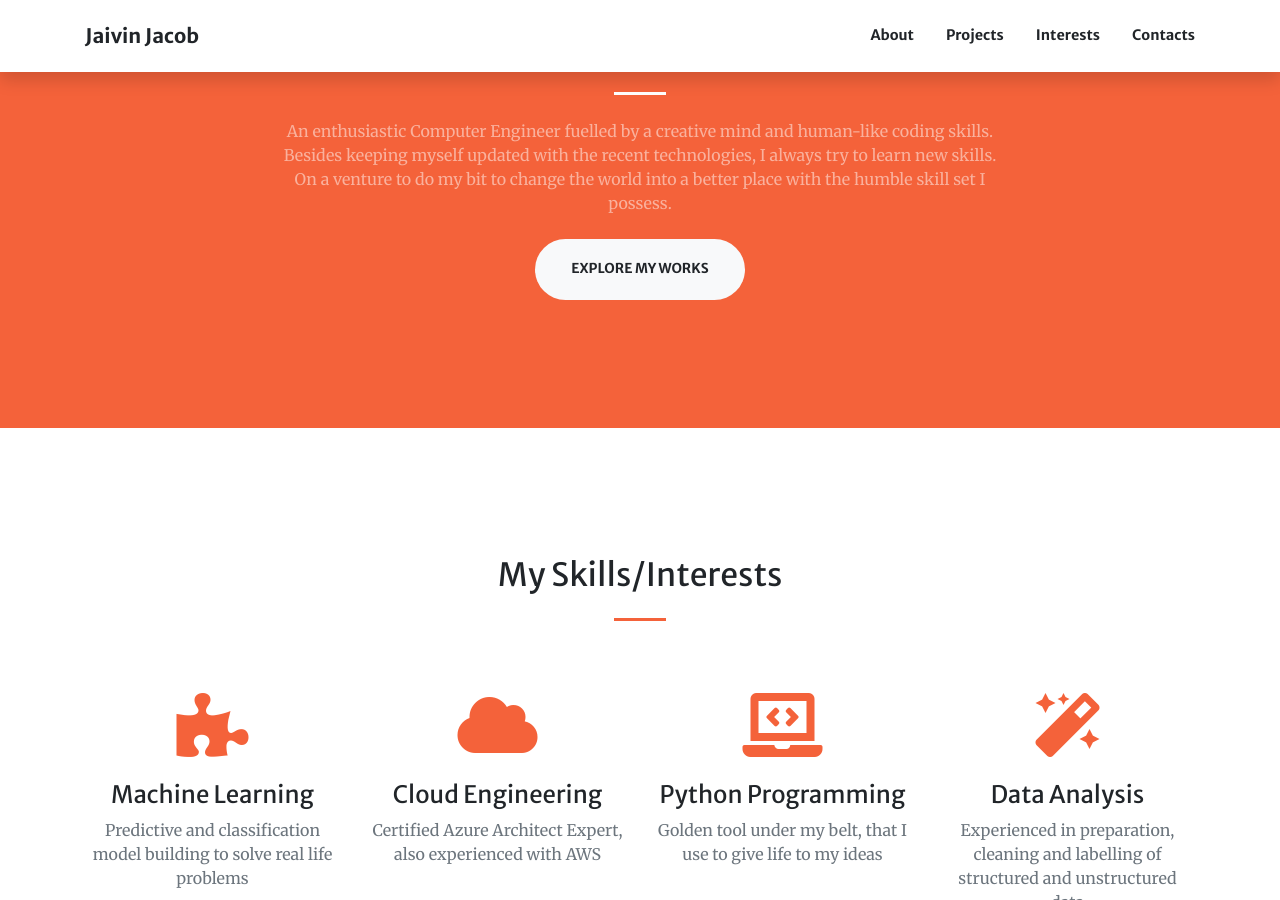
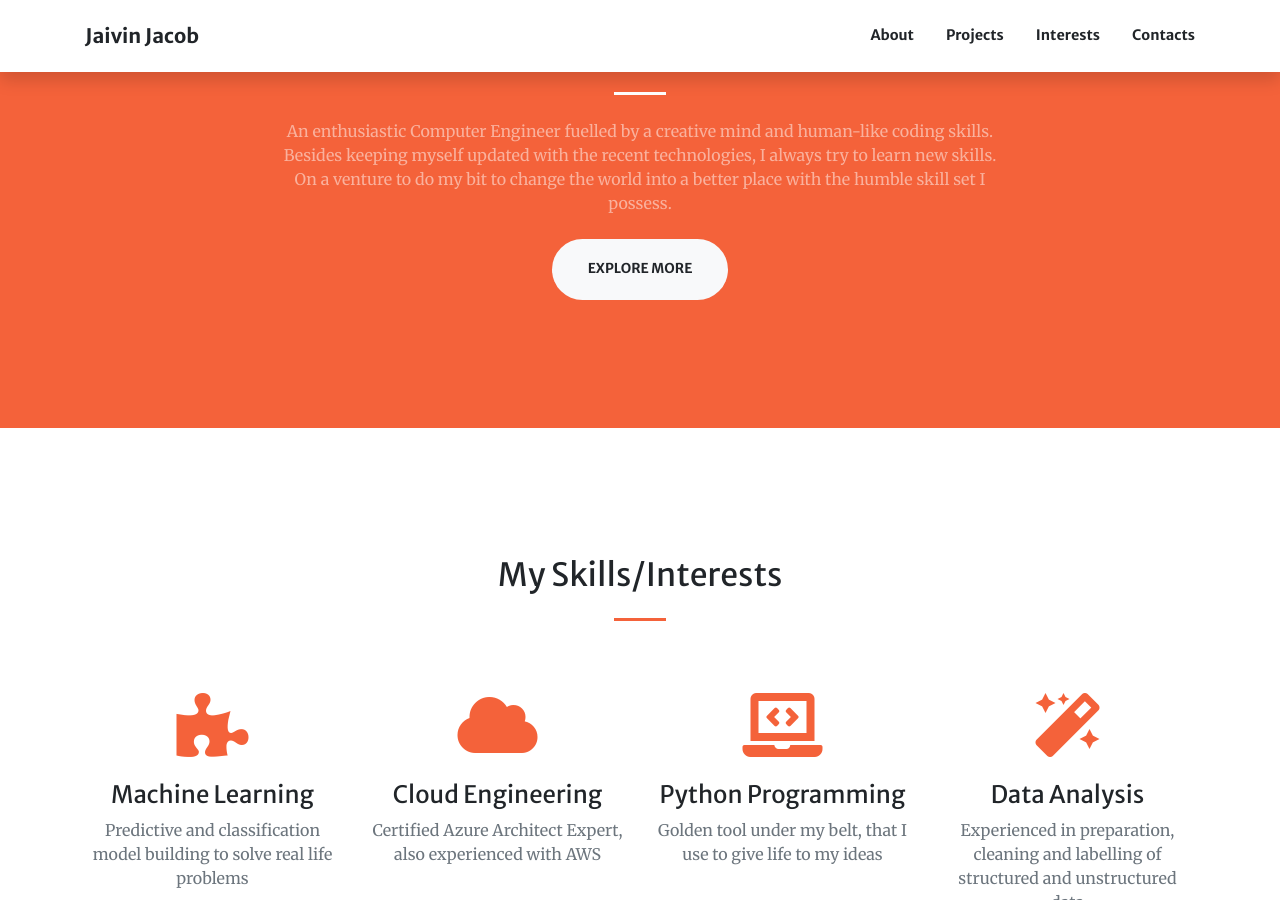
Before and after one commit to jaivinjacob/jaivinjacob.github.io, a Jekyll site: the page built from index.md, in a window 1280 px wide and 900 px high, scrolled down 998 px. Built offline with Jekyll 4.4.1, drawn with Linux system fonts in a browser that asks for light colours.

Commit message:
Update index.md

```diff
--- a/index.md
+++ b/index.md
@@ -14,7 +14,7 @@ sections:
     title: Hi, I'm Jaivin Jacob
     text: An enthusiastic Computer Engineer fuelled by a creative mind and human-like coding skills. Besides keeping myself updated with the recent technologies, I always try to learn new skills. On a venture to do my bit to change the world into a better place with the humble skill set I possess.
     actions:
-      - title: Explore My Works
+      - title: Explore More
         url: '#services'
         class: btn-light
 
```
